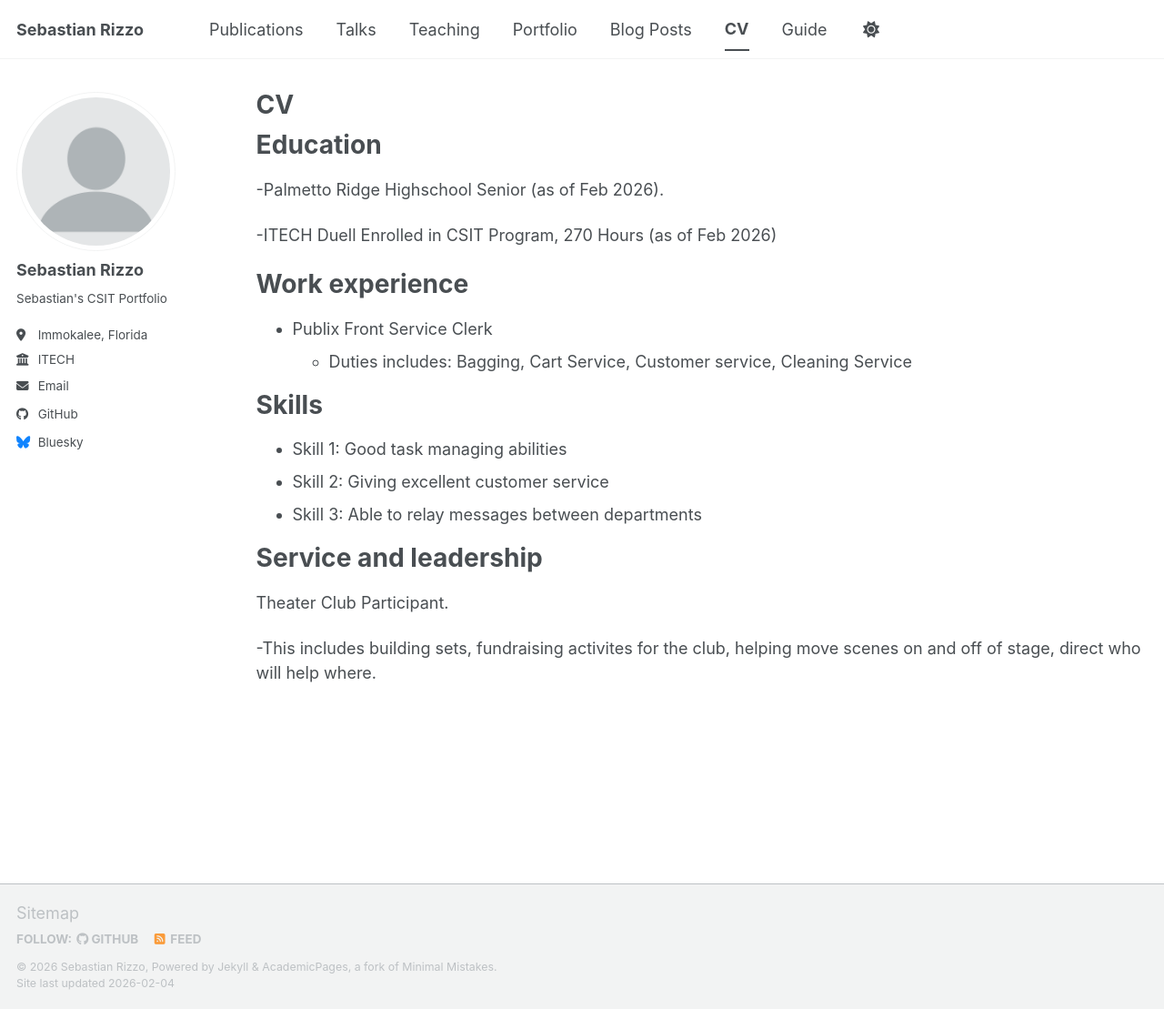
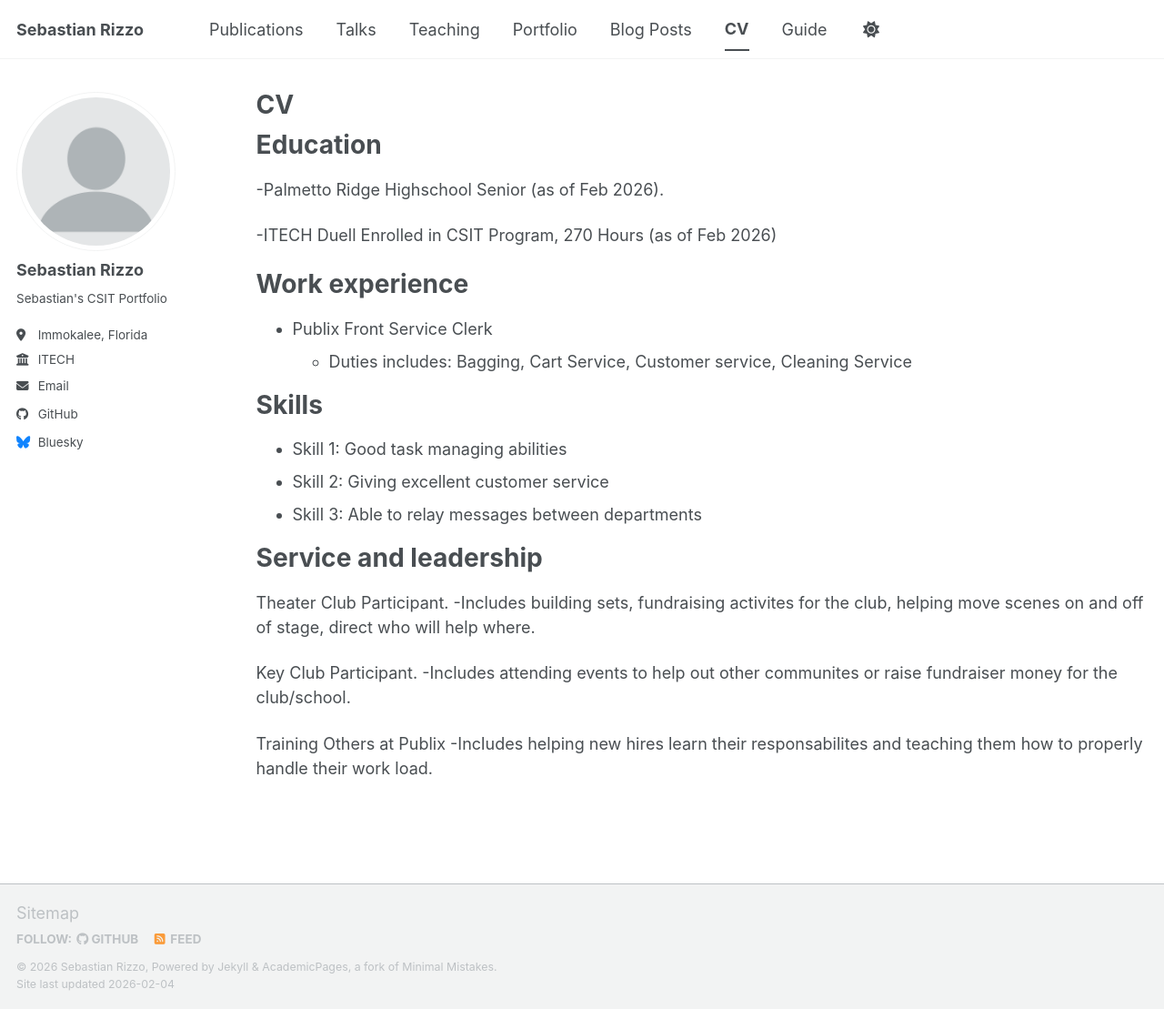
Before and after one commit to SebazRizzo98/SebazRizzo98.github.io, a Jekyll site: the page built from _pages/cv.md, in a window 1280 px wide and 1109 px high. Shown: the whole window at 91% size. Built offline with Jekyll 4.4.1, drawn with Linux system fonts in a browser that asks for light colours; a script bundle is joined from its source files by our own code; library files that are not in the unit come from our copies.

Commit message:
Update cv.md

```diff
--- a/_pages/cv.md
+++ b/_pages/cv.md
@@ -32,5 +32,10 @@ Skills
 Service and leadership
 ======
 Theater Club Participant.
+-Includes building sets, fundraising activites for the club, helping move scenes on and off of stage, direct who will help where.
 
--This includes building sets, fundraising activites for the club, helping move scenes on and off of stage, direct who will help where.
+Key Club Participant.
+-Includes attending events to help out other communites or raise fundraiser money for the club/school.
+
+Training Others at Publix
+-Includes helping new hires learn their responsabilites and teaching them how to properly handle their work load.
```
